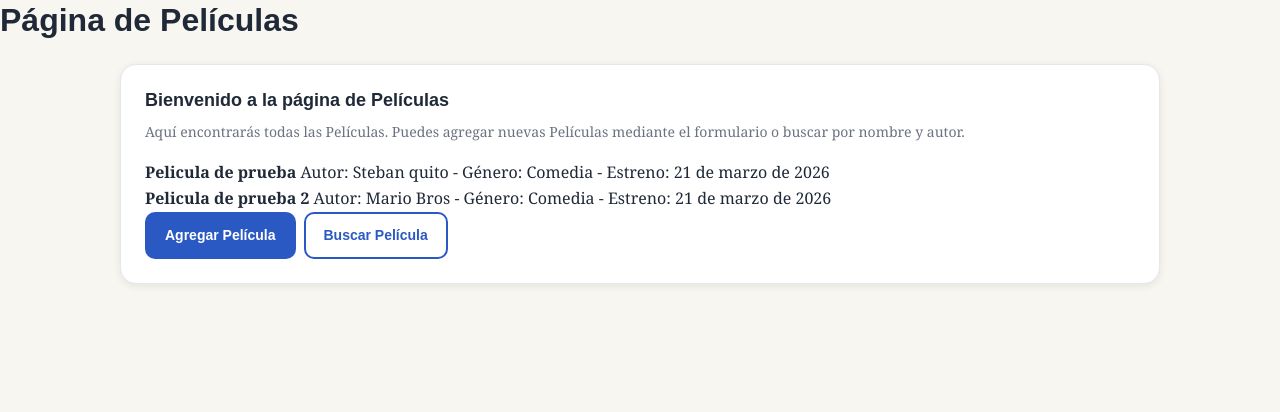
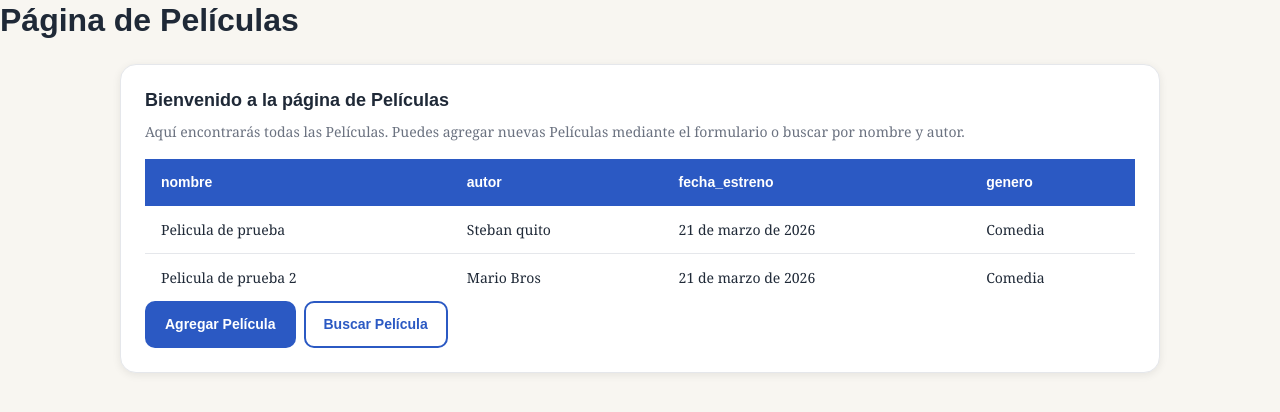
Before and after one commit to thyagomaderna-star/TuPrimeraPagina-Maderna, a Django app: page /peliculas/ in a window 1280 px wide. Shown: the part 26-438 px from the top of the page. Run offline with Django 5.2, Linux system fonts and the light colour scheme; data comes from the database, SQL or seed files in the repository.

Commit message:
Se agregó la clase UsuarioAdmin en admin.py. Se actualizó el template peliculas.html, agregando una vista de lista filtrando los elementos

```diff
--- a/core/templates/core/peliculas/peliculas.html
+++ b/core/templates/core/peliculas/peliculas.html
@@ -12,15 +12,29 @@
     <p class="card__body">
       Aquí encontrarás todas las Películas. Puedes agregar nuevas Películas
       mediante el formulario o buscar por nombre y autor.
-    </p>
-    <ul class="card__list">
-      {% for pelicula in peliculas %}
-      <li class="card__list-item">
-        <strong>{{ pelicula.nombre }}</strong> Autor: {{ pelicula.autor }} - Género: {{ pelicula.genero }} - Estreno: {{ pelicula.fecha_estreno }}
-      </li>
-      {% empty %}
-      <li class="card__list-item">No hay películas disponibles.</li>
-      {% endfor %}
+
+      <div>
+        <table class="table">
+          <thead class="table__header">
+            <th>nombre</th>
+            <th>autor</th>
+            <th>fecha_estreno</th>
+            <th>genero</th>
+          </thead>
+          <tbody>
+            {% for pelicula in peliculas %}
+            <tr>
+              <td>{{ pelicula.nombre }}</td>
+              <td>{{ pelicula.autor }}</td>
+              <td>{{ pelicula.fecha_estreno }}</td>
+              <td>{{ pelicula.genero }}</td>
+            </tr>
+            {% endfor %}
+          </tbody>
+        </table>
+      </div>
+
+
     <div class="card__footer">
       <a href="{% url 'peliculasFormulario' %}" class="btn">Agregar Película</a>
       <a href="{% url 'buscarPeliculas' %}" class="btn btn--outline">Buscar Película</a>
```
Also changed, not shown: core/admin.py (+4 -3 lines).
